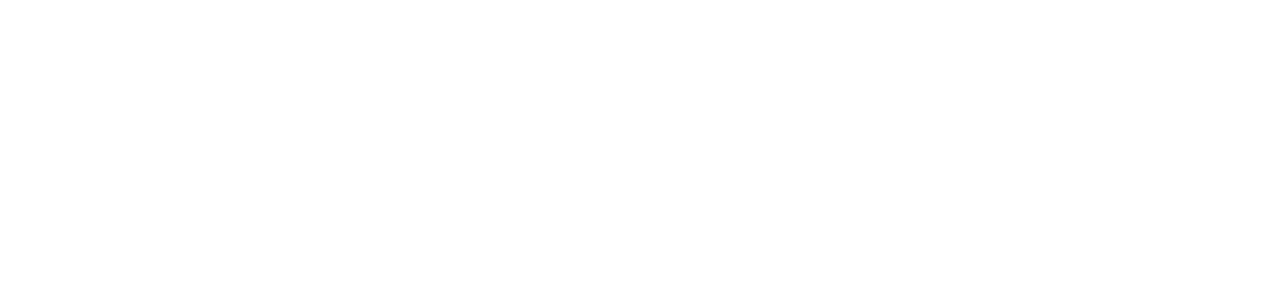
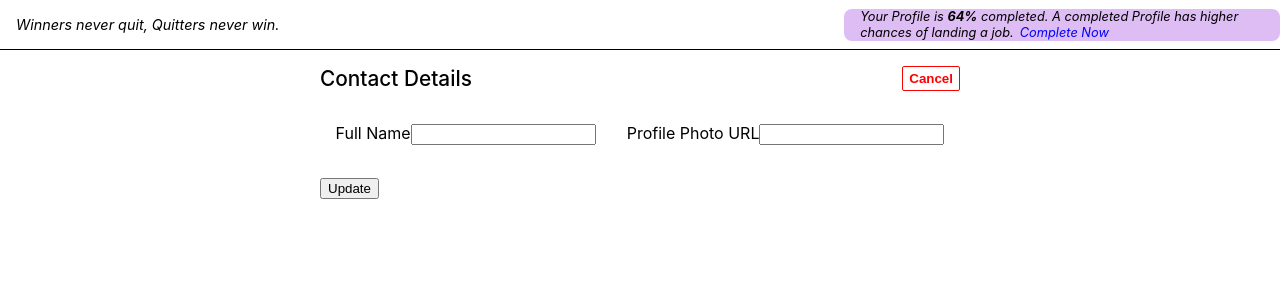
Before and after one commit to dasushan/react-expense-tracker-app, a React (Create React App) app: page /profile in a window 1280 px wide. Shown: the top 300 px of the page. Built offline with nearby package versions, Linux system fonts and the light colour scheme.

Commit message:
added complete-profile page

```diff
--- a/src/App.js
+++ b/src/App.js
@@ -2,6 +2,7 @@
 import { Route, Switch } from 'react-router-dom';
 import Welcome from './components/pages/Welcome';
 import AuthPage from './components/pages/AuthPage';
+import Profile from './components/pages/Profile';
 
 function App() {
   return (
@@ -12,6 +13,7 @@
         <Route path="/welcome">
           <Welcome />
         </Route>
+        <Route path="/profile"><Profile /></Route>
       </Switch>
 
     </div>
--- a/src/components/Auth/AuthForm.js
+++ b/src/components/Auth/AuthForm.js
@@ -1,14 +1,16 @@
 import classes from './AuthForm.module.css';
-import { useRef, useState } from 'react';
-import {useHistory} from 'react-router-dom'
+import { useRef, useState, useContext } from 'react';
+import { useHistory } from 'react-router-dom';
+import AuthContext from '../store/auth-context';
 
 const AuthForm = () => {
   const emailInputRef = useRef();
   const passwordInputRef = useRef();
   const confirmpasswordInputRef = useRef();
+  const history = useHistory();
+  const authCtx = useContext(AuthContext);
 
   const [isLogin, setIslogin] = useState(true);
-  const history = useHistory();
 
   const switchAuthModuleHandler = () => {
     setIslogin((prevState) => !prevState);
@@ -41,13 +43,16 @@
       if (res.ok) {
         if (!isLogin) {
           return res.json().then((data) => {
+            history.replace('/welcome');
+            authCtx.login(data.idToken)
             console.log('User has successfullt signed up');
           });
-        }else{
-            return res.json().then((data) => {
-                history.replace('/welcome')
-                console.log('login')
-            })
+        } else {
+          return res.json().then((data) => {
+            history.replace('/welcome');
+            authCtx.login(data.idToken)
+            console.log('login');
+          });
         }
       } else {
         return res.json().then((data) => {
--- a/src/components/Auth/AuthForm.module.css
+++ b/src/components/Auth/AuthForm.module.css
@@ -18,14 +18,14 @@
   border-radius: 3px;
   margin-bottom: 3px;
 }
-input {
+.fullinput input {
   outline: none;
   border: none;
   display: block;
   line-height: 1.2em;
   font-size: 14px;
 }
-label {
+.fullinput label {
   display: block;
   font-size: 12px;
   color: slategray;
--- /dev/null
+++ b/src/components/Profile/ProfileForm.js
@@ -0,0 +1,66 @@
+import { useRef, useContext} from 'react';
+import AuthContext from '../store/auth-context';
+import classes from './ProfileForm.module.css';
+const ProfileForm = () => {
+  const nameInputRef = useRef();
+  const urlInputRef = useRef();
+  const authCtx = useContext(AuthContext);
+
+  const submitHandler = (event) => {
+    event.preventDefault();
+
+    const enteredName = nameInputRef.current.value;
+    const enteredUrl = urlInputRef.current.value;
+    console.log(authCtx.token)
+    fetch('https://identitytoolkit.googleapis.com/v1/accounts:update?key=AIzaSyBKniczVLNJrXICnBbwj2W29ttGPgAtKCY', {
+        method: 'POST',
+        headers: {
+            'Content-Type' : 'application/json'
+        },
+        body: JSON.stringify({
+            idToken: authCtx.token,
+            displayName: enteredName,
+            photoUrl: enteredUrl,
+            returnSecureToken: false
+        })
+    }).then( async (response) => {
+        const result = await response.json();
+        console.log(result)
+    })
+
+  }
+  return (
+    <section>
+      <header className={classes.header}>
+        <div className={classes.main}>
+          Winners never quit, Quitters never win.
+        </div>
+        <div className={classes.actions}>
+          Your Profile is <b>64%</b> completed. A completed Profile has higher
+          chances of landing a job.
+          <button>Complete Now</button>
+        </div>
+      </header>
+      <form className={classes.form} onSubmit={submitHandler}>
+        <div className={classes.title}>
+          <header>Contact Details</header>
+          <button>Cancel</button>
+        </div>
+        <section className={classes.formbody}>
+          <div>
+            <label htmlFor="name">Full Name</label>
+            <input type="text" id="name" required ref={nameInputRef}/>
+          </div>
+          <div>
+            <label htmlFor="url">Profile Photo URL</label>
+            <input type="url" id="url" required ref={urlInputRef}/>
+          </div>
+        </section>
+
+        <button type='submit'>Update</button>
+      </form>
+    </section>
+  );
+};
+
+export default ProfileForm;
--- /dev/null
+++ b/src/components/Profile/ProfileForm.module.css
@@ -0,0 +1,61 @@
+.header{
+    display: flex;
+    justify-content: space-between;
+    align-items: center;
+    font-style: italic;
+    font-size: 0.9rem;
+    margin-bottom: 1rem;
+
+    border-bottom: 1px solid;
+    color: black;
+}
+
+.main{
+    width: 100%;
+    max-width: 60rem;
+    padding: 1rem;
+}
+.actions{
+    background-color:rgb(221, 189, 243);
+    padding: 0 1rem;
+    border-radius: 0.5rem;
+    font-size: 0.8rem;
+
+}
+.actions button {
+    border: none;
+    font: inherit;
+    background-color:rgb(221, 189, 243) ;
+    color:blue;
+    cursor: pointer;
+}
+
+.form{
+    width: 90%;
+    max-width: 40rem;
+    margin: 0 auto;
+}
+
+.title{
+    display: flex;
+    justify-content: space-between;
+}
+
+.title header{
+    font-size: 1.3rem;
+    font-weight:500
+}
+.title button{
+    color: red;
+    border: 1px solid red;
+    background-color: white;
+    border-radius: 2px;
+    font-weight: 600;
+}
+
+.formbody{
+    margin: 2rem 0;
+    display: flex;
+    justify-content: space-around;
+
+}
--- /dev/null
+++ b/src/components/Profile/UserProfile.js
@@ -0,0 +1,22 @@
+import classes from './UserProfile.module.css'
+import {useHistory} from 'react-router-dom'
+const UserProfile = () => {
+    const history = useHistory();
+
+    return(
+        <div className={classes.profile}>
+            <div className={classes.main}>
+                Welcome to Expense Tracker!!!
+            </div>
+            <div className={classes.actions}>
+                <p>Your profile is Incomplete.</p>
+                <button onClick={() =>{
+                    history.push('/profile')
+
+                }}>Complete Now</button>
+            </div>
+        </div>
+    )
+}
+
+export default UserProfile;
--- /dev/null
+++ b/src/components/Profile/UserProfile.module.css
@@ -0,0 +1,25 @@
+.profile{
+    display: flex;
+    justify-content: space-between;
+    border-bottom: 1px solid;
+    margin: 0 1rem;
+    font-style: italic;
+    align-items: center;
+}
+
+.actions{
+    display: flex;
+
+    background-color:azure;
+
+    padding: 0 1rem;
+    border-radius: 1rem;
+}
+
+.actions button{
+    border: none;
+    color:blue;
+    font:inherit;
+    background-color: azure;
+    cursor: pointer;
+}
--- /dev/null
+++ b/src/components/pages/Profile.js
@@ -0,0 +1,9 @@
+import ProfileForm from "../Profile/ProfileForm"
+
+const Profile =() => {
+    return(
+        <ProfileForm />
+    )
+}
+
+export default Profile;
--- a/src/components/pages/Welcome.js
+++ b/src/components/pages/Welcome.js
@@ -1,6 +1,8 @@
+import UserProfile from "../Profile/UserProfile"
+
 const Welcome = () => {
     return (
-        <p>Welcome to expense tracker</p>
+        <UserProfile />
     )
 }
 
--- /dev/null
+++ b/src/components/store/auth-context.js
@@ -0,0 +1,41 @@
+import React from 'react'
+import {useState} from 'react'
+
+const AuthContext = React.createContext({
+    token: '',
+    isLoggedIn: false,
+    login: (token) => {},
+    logout: () => {}
+})
+
+export const AuthContextProvider = (props) => {
+    const initialToken = localStorage.getItem('token')
+
+    const [token, setToken] = useState(initialToken)
+
+    const userIsLoggedIn = !!token;
+
+    const loginHandler = (token) => {
+        setToken(token);
+        localStorage.setItem('token', token);
+    }
+
+    const logoutHandler = () => {
+
+    }
+
+    const contextValue = {
+        token:token,
+        isLoggedIn:userIsLoggedIn,
+        login: loginHandler,
+        logout: logoutHandler
+    }
+
+    return(
+        <AuthContext.Provider value={contextValue}>
+            {props.children}
+        </AuthContext.Provider>
+    )
+}
+
+export default AuthContext;
--- a/src/index.js
+++ b/src/index.js
@@ -3,10 +3,13 @@
 import './index.css';
 import App from './App';
 import { BrowserRouter } from 'react-router-dom';
+import { AuthContextProvider } from './components/store/auth-context';
 
 const root = ReactDOM.createRoot(document.getElementById('root'));
 root.render(
   <BrowserRouter>
-    <App />
+    <AuthContextProvider>
+      <App />
+    </AuthContextProvider>
   </BrowserRouter>
 );
```
